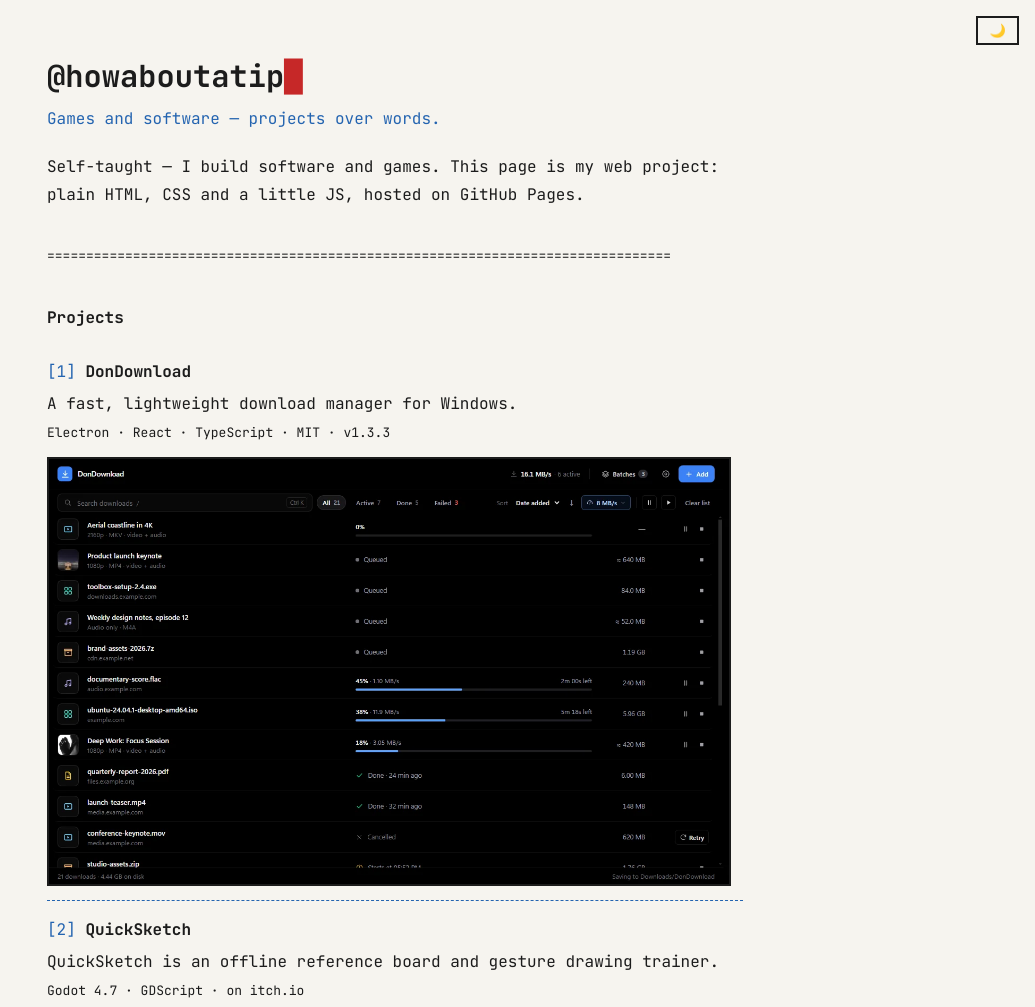
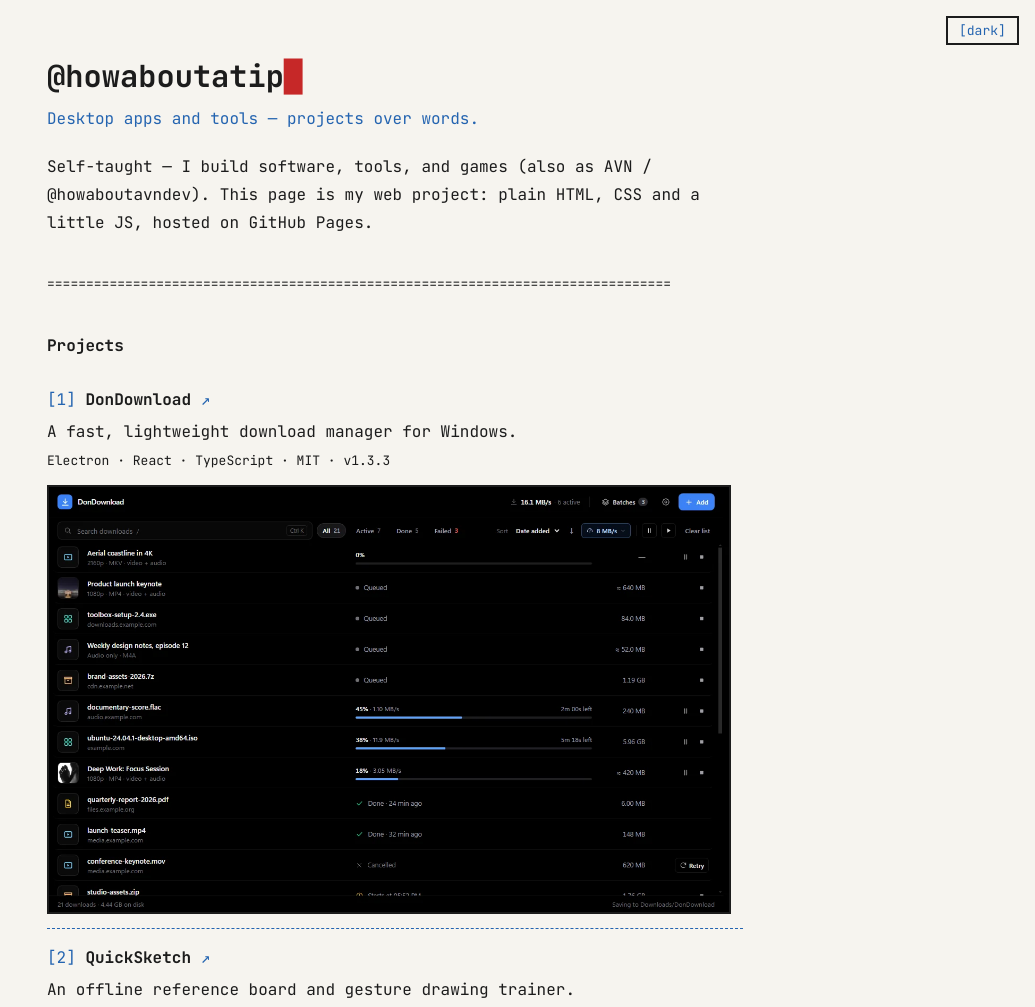
Before and after one commit to AVNNT/portfolio, a plain HTML site: page index.html in a window 1280 px wide. Shown: the top 1007 px of the page, without its empty margins (245-1280 px from the left). Drawn offline with Linux system fonts and the light colour scheme.

Commit message:
Polish copy, link cues, theme toggle, and accessibility

```diff
--- a/index.html
+++ b/index.html
@@ -4,22 +4,22 @@
 <meta charset="UTF-8">
 <meta name="viewport" content="width=device-width, initial-scale=1.0">
 <meta name="color-scheme" content="light dark">
-<meta name="description" content="Portfolio of @howaboutatip (AVN) — games and software. DonDownload, a Windows download manager, and QuickSketch, an offline reference board and gesture drawing trainer.">
+<meta name="description" content="Portfolio of @howaboutatip (AVN) — desktop apps and tools. DonDownload, a Windows download manager, and QuickSketch, an offline reference board and gesture drawing trainer.">
 <meta property="og:title" content="@howaboutatip · Portfolio">
-<meta property="og:description" content="Games and software by @howaboutatip (AVN) — DonDownload (Windows download manager) and QuickSketch (offline reference board & gesture drawing trainer). Projects over words.">
+<meta property="og:description" content="Desktop apps and tools by @howaboutatip (AVN) — DonDownload (Windows download manager) and QuickSketch (offline reference board & gesture drawing trainer). Projects over words.">
 <meta property="og:type" content="website">
 <meta property="og:url" content="https://avnnt.github.io/portfolio/">
 <meta property="og:image" content="https://avnnt.github.io/portfolio/og-card.png">
 <meta property="og:image:type" content="image/png">
 <meta property="og:image:width" content="1200">
 <meta property="og:image:height" content="630">
-<meta property="og:image:alt" content="@howaboutatip — games and software, projects over words">
+<meta property="og:image:alt" content="@howaboutatip — desktop apps and tools, projects over words">
 <meta property="og:site_name" content="@howaboutatip">
 <meta name="twitter:card" content="summary_large_image">
 <meta name="twitter:title" content="@howaboutatip · Portfolio">
-<meta name="twitter:description" content="Games and software by @howaboutatip (AVN) — DonDownload (Windows download manager) and QuickSketch (offline reference board & gesture drawing trainer). Projects over words.">
+<meta name="twitter:description" content="Desktop apps and tools by @howaboutatip (AVN) — DonDownload (Windows download manager) and QuickSketch (offline reference board & gesture drawing trainer). Projects over words.">
 <meta name="twitter:image" content="https://avnnt.github.io/portfolio/og-card.png">
-<meta name="twitter:image:alt" content="@howaboutatip — games and software, projects over words">
+<meta name="twitter:image:alt" content="@howaboutatip — desktop apps and tools, projects over words">
 <meta name="theme-color" content="#F6F4EF" media="(prefers-color-scheme: light)">
 <meta name="theme-color" content="#141412" media="(prefers-color-scheme: dark)">
 <link rel="canonical" href="https://avnnt.github.io/portfolio/">
@@ -150,7 +150,9 @@
   .arena a::before { content: "[" counter(arena) "] "; color: var(--blue); }
   .arena a:hover, .arena a:focus-visible { color: var(--red); }
   .arena h3 { display: inline; color: var(--ink); }
-  .arena a:hover h3, .arena a:focus-visible h3 { color: var(--red); }
+  .arena h3::after { content: " \2197"; color: var(--blue); font-weight: 400; }
+  .arena a:hover h3, .arena a:focus-visible h3,
+  .arena a:hover h3::after, .arena a:focus-visible h3::after { color: var(--red); }
   .arena p { margin-top: 0.25rem; }
 
   /* Project screenshot: plain, fits the monospace frame */
@@ -186,13 +188,13 @@
 <body>
 
 <a class="skip" href="#main">Skip to content</a>
-<button class="theme-btn" id="theme-btn" type="button" aria-pressed="false" aria-label="Switch to dark mode">🌙</button>
+<button class="theme-btn" id="theme-btn" type="button" aria-pressed="false" aria-label="Switch to dark mode">[dark]</button>
 
 <header>
   <!-- SIGNATURE: headline types itself character by character via JS; without JS the full text is there instantly -->
-  <h1 id="hero-headline">@howaboutatip<span class="cursor" id="hero-cursor">&#9608;</span></h1>
-  <p class="subtitle">Games and software &mdash; projects over words.</p>
-  <p>Self-taught &mdash; I build software and games. This page is my web project:
+  <h1 id="hero-headline" aria-label="@howaboutatip">@howaboutatip<span class="cursor" id="hero-cursor" aria-hidden="true">&#9608;</span></h1>
+  <p class="subtitle">Desktop apps and tools &mdash; projects over words.</p>
+  <p>Self-taught &mdash; I build software, tools, and games (also as AVN / @howaboutavndev). This page is my web project:
      plain HTML, CSS and a little JS, hosted on GitHub Pages.</p>
 </header>
 
@@ -208,13 +210,13 @@
           <h3>DonDownload</h3>
           <p>A fast, lightweight download manager for Windows.</p>
           <p class="small">Electron &middot; React &middot; TypeScript &middot; MIT &middot; v1.3.3</p>
-          <img class="shot" src="assets/dondownload.webp" width="1280" height="800" loading="lazy" decoding="async" alt="Screenshot of the DonDownload main window: download list with progress bars and a details sidebar">
+          <img class="shot" src="assets/dondownload.webp" width="1280" height="800" loading="lazy" decoding="async" alt="Screenshot of the DonDownload main window showing a list of active, queued, and completed downloads with progress bars and speeds">
         </a>
       </li>
       <li>
         <a href="https://howaboutavndev.itch.io/quicksketch" target="_blank" rel="noopener">
           <h3>QuickSketch</h3>
-          <p>QuickSketch is an offline reference board and gesture drawing trainer.</p>
+          <p>An offline reference board and gesture drawing trainer.</p>
           <p class="small">Godot 4.7 &middot; GDScript &middot; on itch.io</p>
           <img class="shot" src="assets/quicksketch.webp" width="1200" height="675" loading="lazy" decoding="async" alt="QuickSketch cover image: an infinite reference board with pose photographs and a gesture-drawing timer">
         </a>
@@ -250,7 +252,7 @@
 </main>
 
 <footer>
-  <p class="small">&copy; <span id="year">2025</span> @howaboutatip</p>
+  <p class="small">&copy; <span id="year">2026</span> @howaboutatip</p>
 </footer>
 
 <script>
@@ -270,13 +272,12 @@
     var full = textNode.nodeValue;
     if (full.indexOf(target) !== 0) return;
 
-    headline.removeChild(textNode);
-    headline.insertBefore(cursor, null);
+    textNode.nodeValue = '';
     var pos = 0;
     var timer = window.setInterval(function () {
       if (pos < target.length) {
-        headline.insertBefore(document.createTextNode(target.charAt(pos)), cursor);
         pos += 1;
+        textNode.nodeValue = target.slice(0, pos);
       } else {
         window.clearInterval(timer);
       }
@@ -289,7 +290,7 @@
     if (!btn) return;
     function syncBtn() {
       var dark = document.documentElement.dataset.theme === 'dark';
-      btn.textContent = dark ? '☀️' : '🌙';
+      btn.textContent = dark ? '[light]' : '[dark]';
       btn.setAttribute('aria-label', dark ? 'Switch to light mode' : 'Switch to dark mode');
       btn.setAttribute('aria-pressed', dark ? 'true' : 'false');
     }
```
